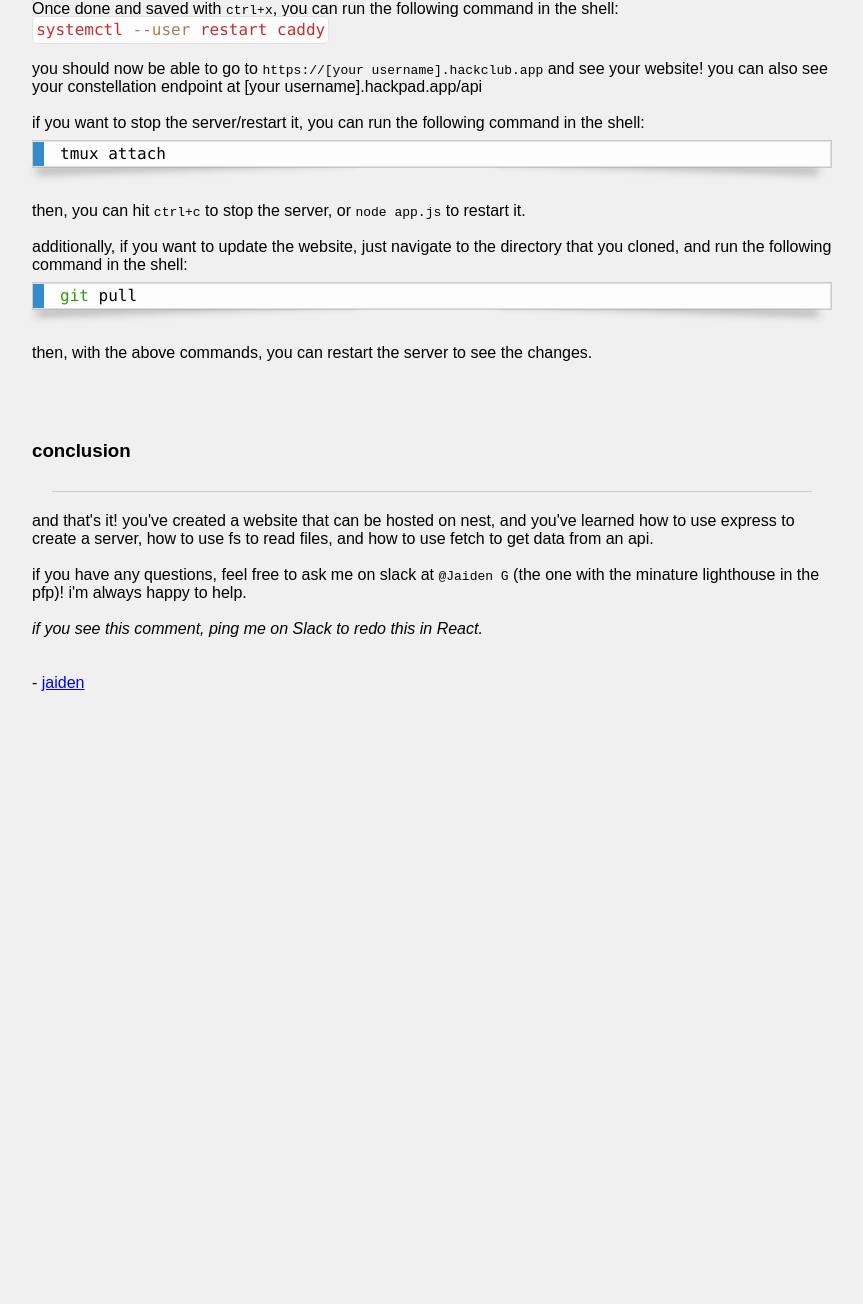
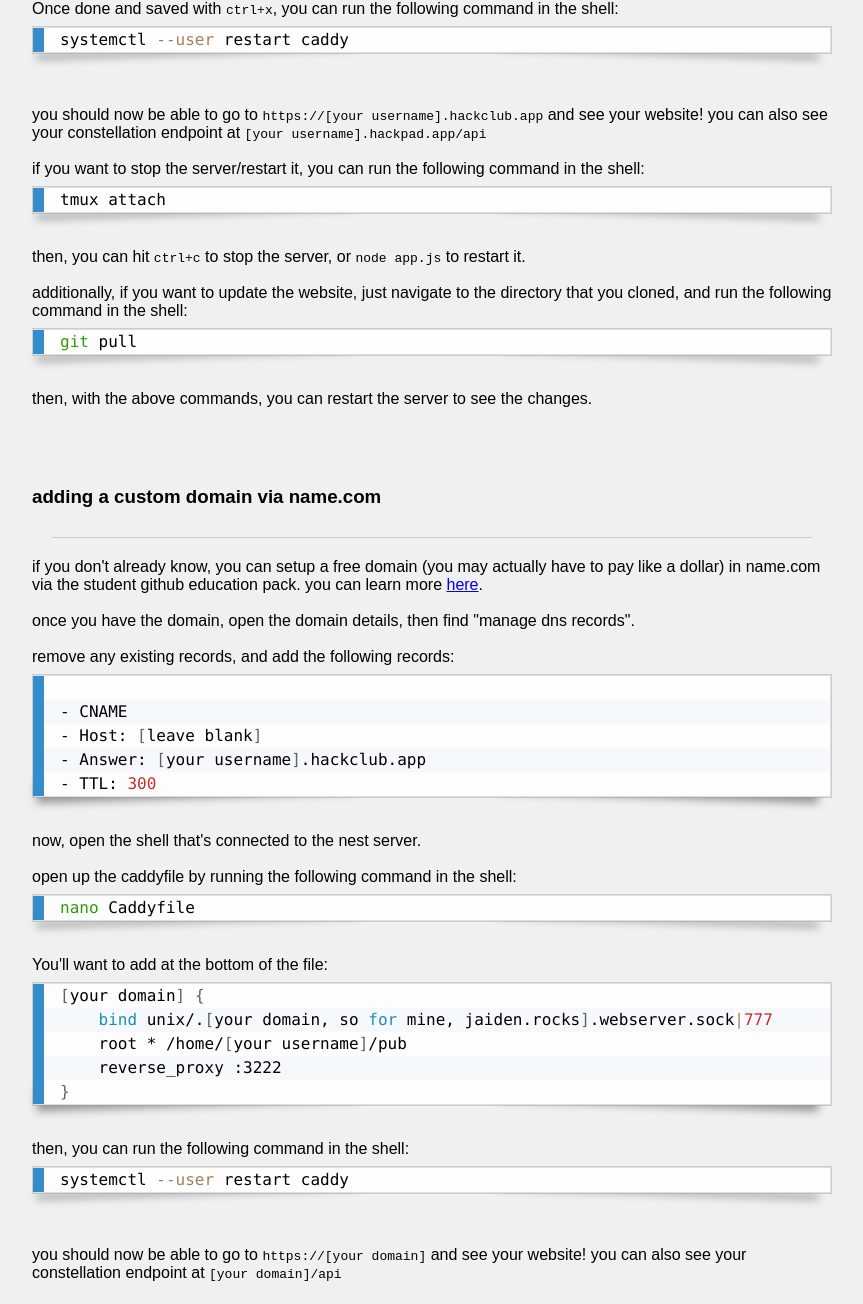
Before and after one commit to JaidenAGrimminck/nest, a website: page public/constellation/constellation.html in a window 1280 px wide. Shown: the part 7516-8820 px from the top of the page, without its empty margins (208-1071 px from the left). Before the commit the page ends 8288 px from the top, so only its background shows below. Drawn offline with Linux system fonts and the light colour scheme.

Commit message:
add about name.com

```diff
--- a/public/constellation/constellation.html
+++ b/public/constellation/constellation.html
@@ -324,9 +324,9 @@ http://[your username].hackclub.app {
 }
 </code></pre>
             Once done and saved with <pre class="pre-inline">ctrl+x</pre>, you can run the following command in the shell:<br>
-            <code class="language-bash">systemctl --user restart caddy</code><br><br>
+            <pre><code class="language-bash">systemctl --user restart caddy</code></pre><br><br>
 
-            you should now be able to go to <pre class="pre-inline">https://[your username].hackclub.app</pre> and see your website! you can also see your constellation endpoint at <div class="pre-inline">[your username].hackpad.app/api</div><br><br>
+            you should now be able to go to <pre class="pre-inline">https://[your username].hackclub.app</pre> and see your website! you can also see your constellation endpoint at <pre class="pre-inline">[your username].hackpad.app/api</pre><br><br>
 
             if you want to stop the server/restart it, you can run the following command in the shell:<br>
             <pre><code class="language-bash">tmux attach</code></pre><br>
@@ -335,6 +335,42 @@ http://[your username].hackclub.app {
             additionally, if you want to update the website, just navigate to the directory that you cloned, and run the following command in the shell:<br>
             <pre><code class="language-bash">git pull</code></pre><br>
             then, with the above commands, you can restart the server to see the changes.<br><br>
+            </div>
+        </div>
+
+        <div class="section">
+            <div class="section-header">
+                <h3>adding a custom domain via name.com</h3>
+            </div>
+            <div>
+                if you don't already know, you can setup a free domain (you may actually have to pay like a dollar) in name.com via the student github education pack. you can learn more <a href="https://education.github.com/pack">here</a>.<br><br>
+
+                once you have the domain, open the domain details, then find "manage dns records".<br><br>
+
+                remove any existing records, and add the following records:<br>
+                <pre><code class="language-bash">
+- CNAME
+- Host: [leave blank]
+- Answer: [your username].hackclub.app
+- TTL: 300
+</code></pre><br>
+
+                now, open the shell that's connected to the nest server.<br><br>
+
+                open up the caddyfile by running the following command in the shell:<br>
+                <pre><code class="language-bash">nano Caddyfile</code></pre><br>
+
+                You'll want to add at the bottom of the file:<br>
+                <pre><code class="language-bash">[your domain] {
+    bind unix/.[your domain, so for mine, jaiden.rocks].webserver.sock|777
+    root * /home/[your username]/pub
+    reverse_proxy :3222
+}</code></pre><br>
+
+                then, you can run the following command in the shell:<br>
+                <pre><code class="language-bash">systemctl --user restart caddy</code></pre><br><br>
+
+                you should now be able to go to <pre class="pre-inline">https://[your domain]</pre> and see your website! you can also see your constellation endpoint at <pre class="pre-inline">[your domain]/api</pre><br><br>
             </div>
         </div>
 
```
